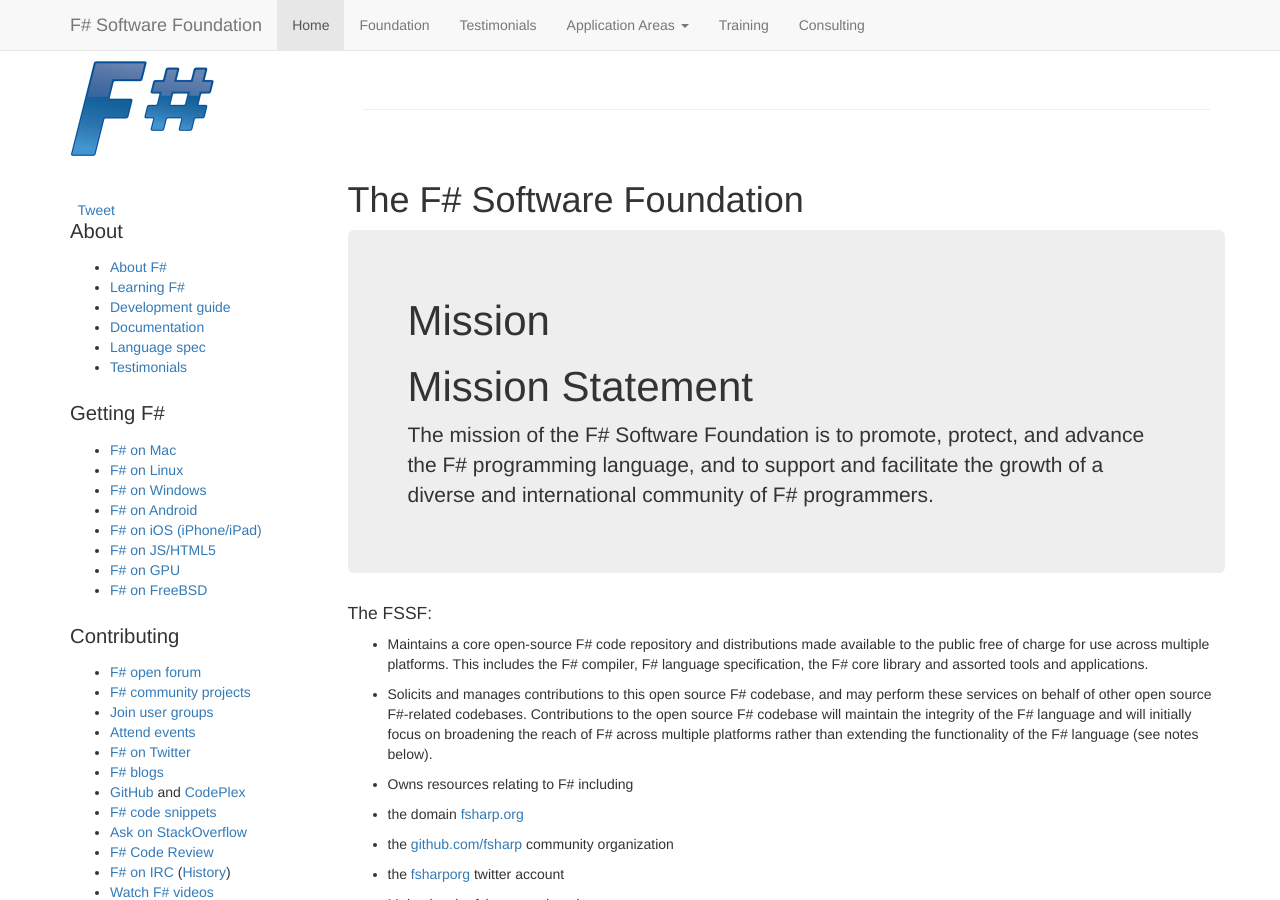
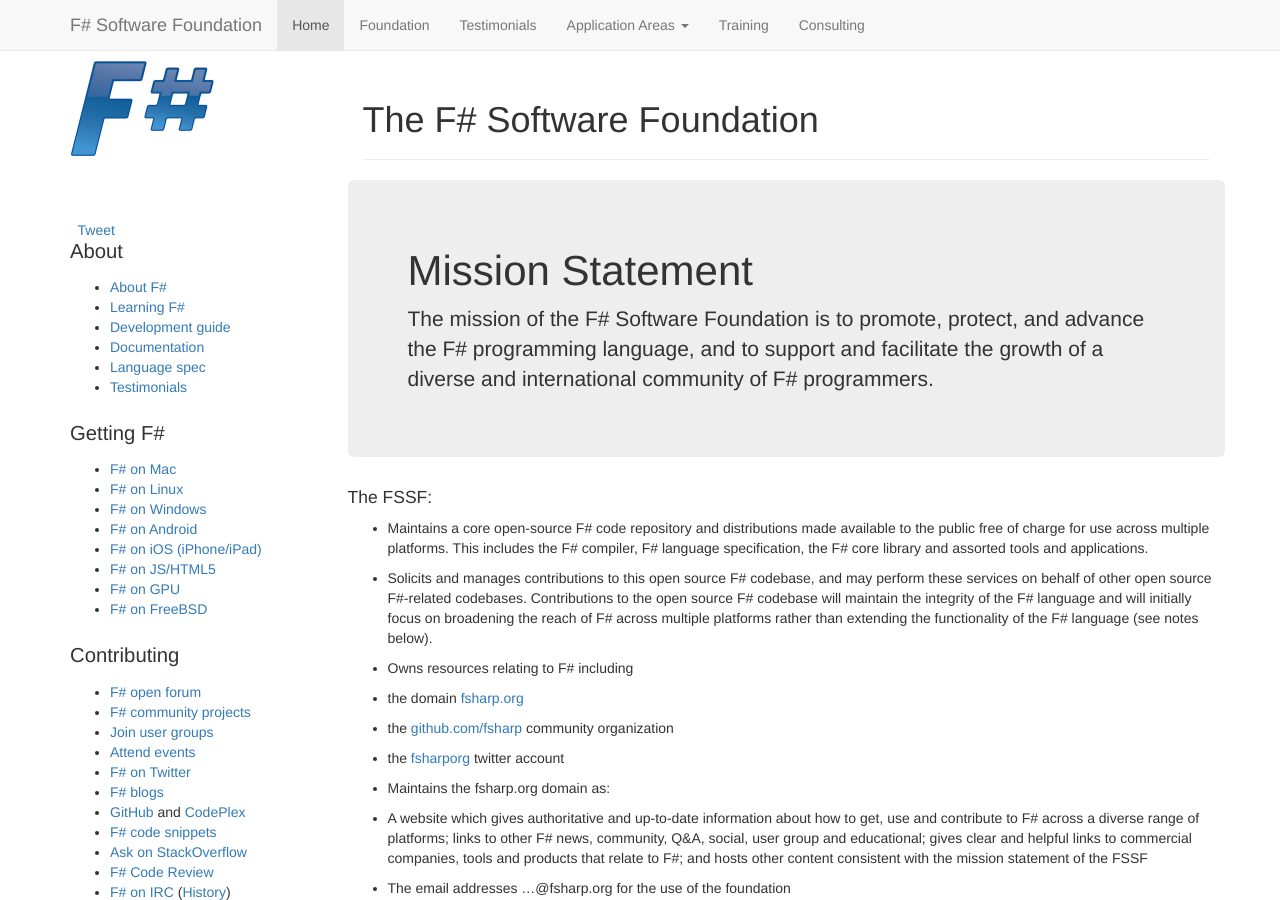
Before and after one commit to fsharp/fsharp.org, a Jekyll site: the page built from foundation.md, in a window 1280 px wide and 900 px high. Built offline with Jekyll 4.4.1, drawn with Linux system fonts in a browser that asks for light colours; nearby versions of some CDN libraries; some web fonts are replaced; comment, search, counter and statistics services are not loaded.

Commit message:
Update foundation.md

```diff
--- a/foundation.md
+++ b/foundation.md
@@ -1,12 +1,10 @@
 ---
 layout: page
 title: The F# Software Foundation
+headline: The F# Software Foundation
 ---
 
-# The F# Software Foundation
-
 <div class="jumbotron visible-lg missionStatement">
-    <h1>Mission </h1>
     <h1>Mission Statement</h1>
     <p>The mission of the F# Software Foundation is to promote, protect, and
       advance the F# programming language, and to support and facilitate the
```
